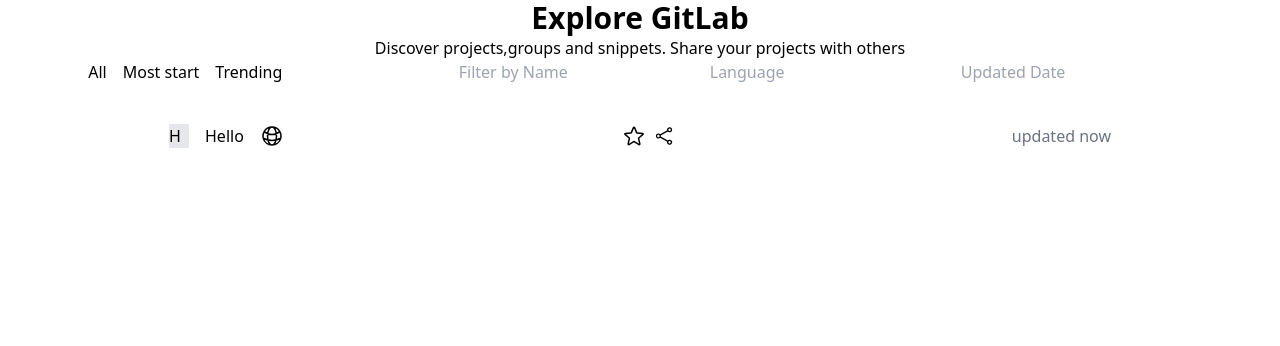
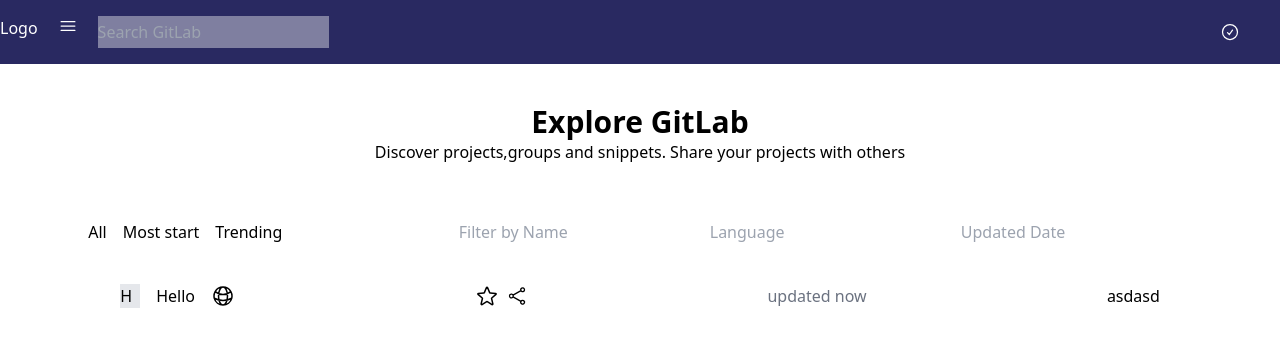
Before and after one commit to NatiDeme/gitlab-test, a Vue app: page / in a window 1280 px wide. Shown: the top 346 px of the page. Built offline with nearby package versions, Linux system fonts and the light colour scheme.

Commit message:
Add navbar starting header designs

```diff
--- a/src/App.vue
+++ b/src/App.vue
@@ -1,5 +1,5 @@
 <template>
-  <main class="flex">
+  <main class="">
     <NavBar />
     <Home msg="Nav bar" />
     <div class="flex justify-center w-full"></div>
--- a/src/components/AllProjects.vue
+++ b/src/components/AllProjects.vue
@@ -38,17 +38,24 @@
     <div>
       <p class="text-gray-500">updated now</p>
     </div>
+    <button type="button" @click="nati">asdasd</button>
   </div>
 </template>
 
 <script>
 import StarSVG from "@/assets/StarSVG.vue";
+import { mapActions, mapGetters } from "vuex";
 export default {
   components: {
     StarSVG,
   },
+
+  methods: {
+    ...mapActions(["getText"]),
+    ...mapGetters(["text"]),
+    nati() {
+      console.log(this.text);
+    },
+  },
 };
 </script>
-
-<!-- Add "scoped" attribute to limit CSS to this component only -->
-<style scoped></style>
--- a/src/components/Home.vue
+++ b/src/components/Home.vue
@@ -1,12 +1,12 @@
 <template>
   <div>
-    <div class="flex flex-col items-center w-screen">
+    <div class="flex flex-col items-center w-screen mt-10">
       <h1 class="font-bold text-3xl">Explore GitLab</h1>
       <p>
         Discover projects,groups and snippets. Share your projects with others
       </p>
     </div>
-    <TableHeadline />
+    <TableHeadline class="mt-14" />
     <AllProjects />
   </div>
 </template>
--- a/src/components/Navbar.vue
+++ b/src/components/Navbar.vue
@@ -1,5 +1,45 @@
 <template>
-  <div class="bg-blue-800"></div>
+  <div class="bg-[#292961] h-16 flex items-center justify-between">
+    <div class="flex gap-5">
+      <p class="text-white">Logo</p>
+      <svg
+        xmlns="http://www.w3.org/2000/svg"
+        fill="none"
+        viewBox="0 0 24 24"
+        stroke-width="1.5"
+        stroke="currentColor"
+        class="w-5 h-5 text-white"
+      >
+        <path
+          stroke-linecap="round"
+          stroke-linejoin="round"
+          d="M3.75 6.75h16.5M3.75 12h16.5m-16.5 5.25h16.5"
+        />
+      </svg>
+
+      <input
+        type="text"
+        class="bg-white bg-opacity-40 h-8"
+        placeholder="Search GitLab"
+      />
+    </div>
+    <div class="mr-10">
+      <svg
+        xmlns="http://www.w3.org/2000/svg"
+        fill="none"
+        viewBox="0 0 24 24"
+        stroke-width="1.5"
+        stroke="currentColor"
+        class="w-5 h-5 text-white"
+      >
+        <path
+          stroke-linecap="round"
+          stroke-linejoin="round"
+          d="M9 12.75L11.25 15 15 9.75M21 12a9 9 0 11-18 0 9 9 0 0118 0z"
+        />
+      </svg>
+    </div>
+  </div>
 </template>
 
 <script>
--- a/src/store/textModule.js
+++ b/src/store/textModule.js
@@ -1,9 +1,10 @@
 import axios from "axios";
-
+let url =
+  "https://gitlab.com/api/v4/projects?access_token=glpat-fD1Q6CFWE5FBYugWD5Jh";
 const actions = {
-  async getText({ commit }, value) {
-    // console.log(value);
-    const result = await axios.get(`https://bible-api.com/${value}`);
+  async getText({ commit }) {
+    const result = await axios.get(url);
+    console.log(result.data);
     commit("SET_TEXT", result.data);
   },
 };
```
